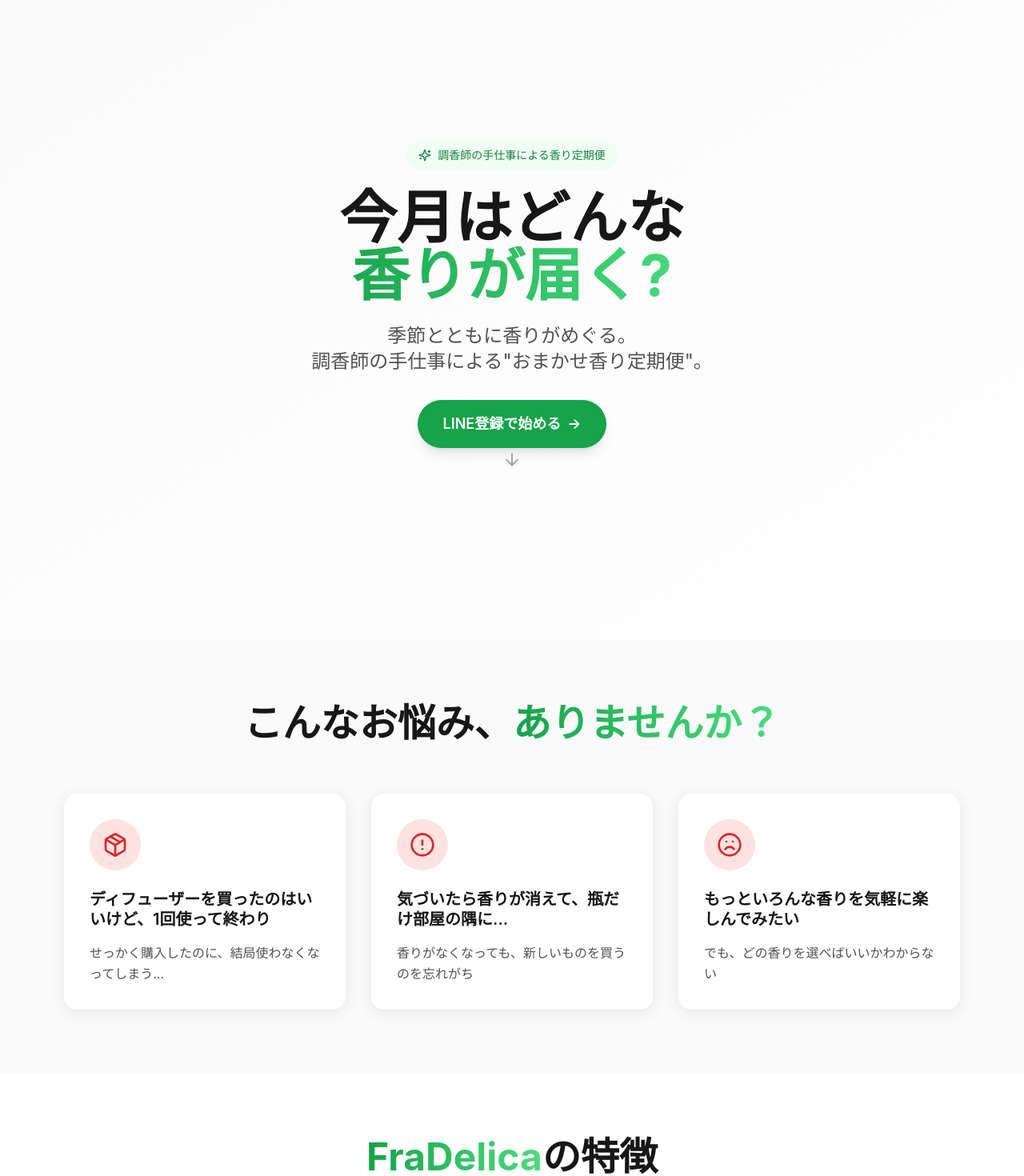
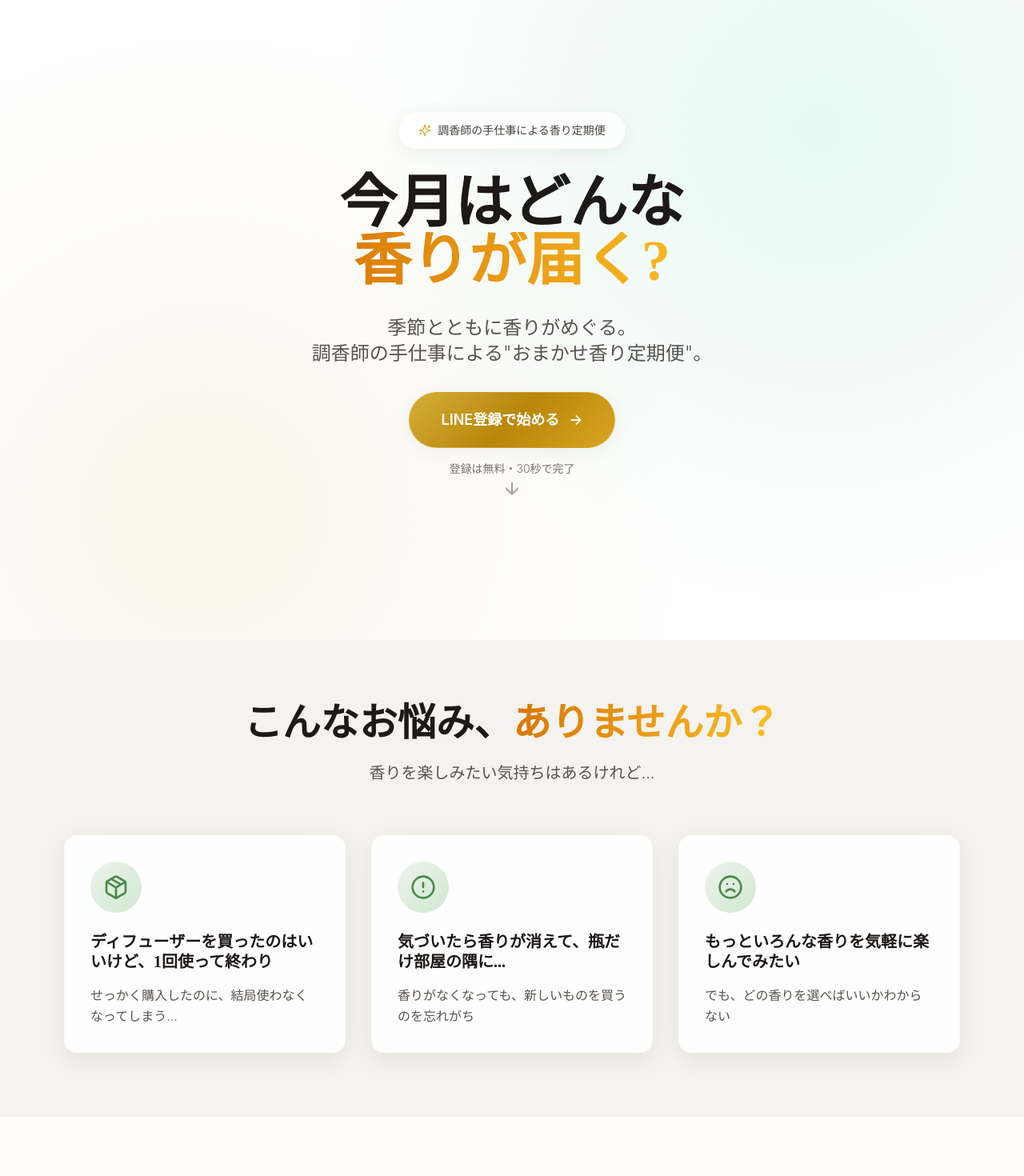
Before and after one commit to miyazakikna/fradelica-lp, a Next.js app: page / in a window 1280 px wide. Shown: the top 1470 px of the page at 80% size. Built offline with nearby package versions, Linux system fonts and the light colour scheme.

Commit message:
first commit

```diff
--- a/src/app/globals.css
+++ b/src/app/globals.css
@@ -2,7 +2,7 @@
 @tailwind components;
 @tailwind utilities;
 
-@import url('https://fonts.googleapis.com/css2?family=Inter:wght@300;400;500;600;700&display=swap');
+@import url('https://fonts.googleapis.com/css2?family=Inter:wght@300;400;500;600;700&family=Playfair+Display:wght@400;500;600;700&display=swap');
 
 @layer base {
   html {
@@ -11,23 +11,96 @@
 
   body {
     font-family: 'Inter', sans-serif;
+    background-color: #faf9f7;
   }
 }
 
 @layer components {
   .gradient-text {
-    @apply bg-gradient-to-r from-primary-600 to-primary-400 bg-clip-text text-transparent;
+    @apply bg-gradient-to-r from-amber-600 to-amber-400 bg-clip-text text-transparent;
+  }
+
+  .gradient-text-green {
+    @apply bg-gradient-to-r from-emerald-600 to-emerald-400 bg-clip-text text-transparent;
   }
 
   .glass-effect {
-    @apply backdrop-blur-sm bg-white/80 border border-white/20;
+    @apply backdrop-blur-md bg-white/90 border border-amber-100/30;
+    box-shadow: 0 8px 32px rgba(0, 0, 0, 0.08);
   }
 
   .shadow-soft {
-    box-shadow: 0 4px 20px rgba(0, 0, 0, 0.08);
+    box-shadow: 0 4px 24px rgba(0, 0, 0, 0.06);
+  }
+
+  .shadow-luxury {
+    box-shadow: 0 8px 40px rgba(180, 83, 9, 0.15);
   }
 
   .shadow-glow {
-    box-shadow: 0 0 30px rgba(34, 197, 94, 0.2);
+    box-shadow: 0 0 30px rgba(180, 83, 9, 0.3);
+  }
+
+  .bg-cream {
+    background-color: #faf9f7;
+  }
+
+  .bg-warm-beige {
+    background-color: #f5f3f0;
+  }
+
+  .bg-soft-beige {
+    background-color: #f8f6f3;
+  }
+
+  .text-charcoal {
+    color: #2d2926;
+  }
+
+  .text-warm-gray {
+    color: #6b6862;
+  }
+
+  .border-beige {
+    border-color: #e8e4df;
+  }
+
+  .animate-float {
+    animation: float 6s ease-in-out infinite;
+  }
+
+  .animate-float-delayed {
+    animation: float 6s ease-in-out infinite;
+    animation-delay: 2s;
+  }
+
+  @keyframes float {
+
+    0%,
+    100% {
+      transform: translateY(0px);
+    }
+
+    50% {
+      transform: translateY(-15px);
+    }
+  }
+
+  .luxury-gradient {
+    background: linear-gradient(135deg, #faf9f7 0%, #f5f3f0 50%, #f0ede8 100%);
+  }
+
+  .gold-gradient {
+    background: linear-gradient(135deg, #d4af37 0%, #b8860b 50%, #daa520 100%);
+  }
+
+  .green-gradient {
+    background: linear-gradient(135deg, #10b981 0%, #059669 50%, #047857 100%);
+  }
+
+  .hero-pattern {
+    background-image:
+      radial-gradient(circle at 20% 80%, rgba(212, 175, 55, 0.1) 0%, transparent 50%),
+      radial-gradient(circle at 80% 20%, rgba(16, 185, 129, 0.1) 0%, transparent 50%);
   }
 }
--- a/src/components/Features.tsx
+++ b/src/components/Features.tsx
@@ -23,8 +23,28 @@ const features = [
 
 export default function Features() {
   return (
-    <section className="py-20 bg-white">
-      <div className="max-w-6xl mx-auto px-4">
+    <section className="py-20 bg-cream-50 relative overflow-hidden">
+      {/* Background Elements */}
+      {/* <div className="absolute inset-0">
+        <div className="absolute top-1/4 left-1/4 w-32 h-32 bg-gradient-to-br from-gold-200/25 to-gold-300/20 rounded-full blur-2xl animate-float"></div>
+        <div className="absolute bottom-1/4 right-1/4 w-40 h-40 bg-gradient-to-br from-sage-200/25 to-sage-300/20 rounded-full blur-2xl animate-float-delayed"></div>
+      </div> */}
+
+      {/* Decorative Botanical Elements */}
+      {/* <div className="absolute top-10 right-10 opacity-15">
+        <div className="flex space-x-2">
+          <div className="w-3 h-12 bg-sage-400 rounded-full"></div>
+          <div className="w-3 h-16 bg-sage-500 rounded-full"></div>
+          <div className="w-3 h-14 bg-sage-400 rounded-full"></div>
+        </div>
+        <div className="flex justify-center mt-1 space-x-1">
+          <div className="w-2 h-2 bg-gold-400 rounded-full"></div>
+          <div className="w-2 h-2 bg-gold-500 rounded-full"></div>
+          <div className="w-2 h-2 bg-gold-400 rounded-full"></div>
+        </div>
+      </div> */}
+
+      <div className="relative z-10 max-w-6xl mx-auto px-4">
         <motion.div
           initial={{ opacity: 0, y: 30 }}
           whileInView={{ opacity: 1, y: 0 }}
@@ -32,10 +52,10 @@ export default function Features() {
           viewport={{ once: true }}
           className="text-center mb-16"
         >
-          <h2 className="text-4xl md:text-5xl font-bold text-gray-900 mb-6">
+          <h2 className="text-4xl md:text-5xl font-serif font-bold text-charcoal-900 mb-6">
             <span className="gradient-text">FraDelica</span>の特徴
           </h2>
-          <p className="text-xl text-gray-600 max-w-3xl mx-auto">
+          <p className="text-xl text-charcoal-600 max-w-3xl mx-auto font-light">
             香りのプロが厳選した、あなただけの香り体験をお届けします
           </p>
         </motion.div>
@@ -48,20 +68,39 @@ export default function Features() {
               whileInView={{ opacity: 1, y: 0 }}
               transition={{ duration: 0.6, delay: index * 0.2 }}
               viewport={{ once: true }}
-              className="group text-center p-8 rounded-2xl hover:bg-primary-50 transition-all duration-300"
+              className="group text-center p-8 glass-effect rounded-2xl hover:shadow-luxury transition-all duration-500"
             >
-              <div className="w-20 h-20 bg-primary-100 group-hover:bg-primary-200 rounded-full flex items-center justify-center mx-auto mb-6 transition-colors duration-300">
-                <feature.icon className="w-10 h-10 text-primary-600" />
+              <div className="w-20 h-20 bg-gradient-to-br from-gold-100 to-gold-200 group-hover:from-gold-200 group-hover:to-gold-300 rounded-full flex items-center justify-center mx-auto mb-6 transition-all duration-300 shadow-soft">
+                <feature.icon className="w-10 h-10 text-gold-700 group-hover:scale-110 transition-transform duration-300" />
               </div>
-              <h3 className="text-2xl font-semibold text-gray-900 mb-4">
+              <h3 className="text-2xl font-semibold text-charcoal-900 mb-4 font-serif">
                 {feature.title}
               </h3>
-              <p className="text-gray-600 leading-relaxed">
+              <p className="text-charcoal-600 leading-relaxed font-light">
                 {feature.description}
               </p>
             </motion.div>
           ))}
         </div>
+
+        {/* Additional Visual Elements */}
+        {/* <motion.div
+          initial={{ opacity: 0, scale: 0.8 }}
+          whileInView={{ opacity: 1, scale: 1 }}
+          transition={{ duration: 0.8, delay: 0.6 }}
+          viewport={{ once: true }}
+          className="mt-16 flex justify-center items-center space-x-8 opacity-30"
+        >
+          <div className="w-12 h-18 bg-gradient-to-b from-gold-300 to-gold-500 rounded-t-full rounded-b-lg shadow-soft">
+            <div className="w-3 h-3 bg-gold-600 rounded-full mx-auto mt-1"></div>
+          </div>
+          <div className="w-10 h-16 bg-gradient-to-b from-sage-300 to-sage-500 rounded-t-full rounded-b-lg shadow-soft">
+            <div className="w-2 h-2 bg-sage-600 rounded-full mx-auto mt-1"></div>
+          </div>
+          <div className="w-14 h-20 bg-gradient-to-b from-cream-300 to-cream-500 rounded-t-full rounded-b-lg shadow-soft">
+            <div className="w-4 h-4 bg-cream-600 rounded-full mx-auto mt-1"></div>
+          </div>
+        </motion.div> */}
       </div>
     </section>
   )
--- a/src/components/Hero.tsx
+++ b/src/components/Hero.tsx
@@ -5,7 +5,7 @@ import { Sparkles, ArrowDown } from 'lucide-react'
 
 export default function Hero() {
   return (
-    <section className="relative min-h-screen flex items-center justify-center overflow-hidden bg-gradient-to-br from-gray-50 to-white">
+    <section className="relative min-h-screen flex items-center justify-center overflow-hidden luxury-gradient hero-pattern">
       <div className="relative z-10 max-w-6xl mx-auto px-4 text-center">
         <motion.div
           initial={{ opacity: 0, y: 30 }}
@@ -13,17 +13,17 @@ export default function Hero() {
           transition={{ duration: 0.8 }}
           className="mb-8"
         >
-          <div className="inline-flex items-center gap-2 px-4 py-2 bg-primary-50 rounded-full text-primary-700 text-sm font-medium mb-6">
-            <Sparkles className="w-4 h-4" />
+          <div className="inline-flex items-center gap-2 px-6 py-3 glass-effect rounded-full text-charcoal-700 text-sm font-medium mb-8 shadow-soft">
+            <Sparkles className="w-4 h-4 text-gold-600" />
             調香師の手仕事による香り定期便
           </div>
 
-          <h1 className="text-5xl md:text-7xl font-bold text-gray-900 mb-6 leading-tight">
+          <h1 className="text-5xl md:text-7xl font-serif font-bold text-charcoal-900 mb-8 leading-tight">
             今月はどんな
-            <span className="gradient-text block">香りが届く?</span>
+            <span className="gradient-text block font-serif">香りが届く?</span>
           </h1>
 
-          <p className="text-xl md:text-2xl text-gray-600 max-w-3xl mx-auto leading-relaxed">
+          <p className="text-xl md:text-2xl text-charcoal-600 max-w-3xl mx-auto leading-relaxed font-light">
             季節とともに香りがめぐる。<br />
             調香師の手仕事による"おまかせ香り定期便"。
           </p>
@@ -35,10 +35,14 @@ export default function Hero() {
           transition={{ duration: 0.8, delay: 0.3 }}
           className="mb-16"
         >
-          <button className="group bg-primary-600 hover:bg-primary-700 text-white px-8 py-4 rounded-full text-lg font-semibold transition-all duration-300 shadow-lg hover:shadow-glow transform hover:scale-105">
+          <button className="group gold-gradient hover:shadow-luxury text-white px-10 py-5 rounded-full text-lg font-semibold transition-all duration-500 shadow-soft hover:scale-105 border border-gold-300/20">
             LINE登録で始める
-            <span className="ml-2 group-hover:translate-x-1 transition-transform duration-300">→</span>
+            <span className="ml-3 group-hover:translate-x-1 transition-transform duration-300">→</span>
           </button>
+
+          <p className="text-charcoal-500 text-sm mt-4 font-light">
+            登録は無料・30秒で完了
+          </p>
         </motion.div>
 
         <motion.div
@@ -47,7 +51,7 @@ export default function Hero() {
           transition={{ duration: 1, delay: 0.6 }}
           className="absolute bottom-8 left-1/2 transform -translate-x-1/2"
         >
-          <ArrowDown className="w-6 h-6 text-gray-400 animate-bounce" />
+          <ArrowDown className="w-6 h-6 text-charcoal-400 animate-bounce" />
         </motion.div>
       </div>
     </section>
--- a/src/components/Problems.tsx
+++ b/src/components/Problems.tsx
@@ -23,8 +23,9 @@ const problems = [
 
 export default function Problems() {
   return (
-    <section className="py-20 bg-gray-50">
-      <div className="max-w-6xl mx-auto px-4">
+    <section className="py-20 bg-warm-beige relative overflow-hidden">
+
+      <div className="relative z-10 max-w-6xl mx-auto px-4">
         <motion.div
           initial={{ opacity: 0, y: 30 }}
           whileInView={{ opacity: 1, y: 0 }}
@@ -32,10 +33,13 @@ export default function Problems() {
           viewport={{ once: true }}
           className="text-center mb-16"
         >
-          <h2 className="text-4xl md:text-5xl font-bold text-gray-900 mb-6">
+          <h2 className="text-4xl md:text-5xl font-serif font-bold text-charcoal-900 mb-6">
             こんなお悩み、
             <span className="gradient-text">ありませんか？</span>
           </h2>
+          <p className="text-xl text-charcoal-600 font-light">
+            香りを楽しみたい気持ちはあるけれど...
+          </p>
         </motion.div>
 
         <div className="grid md:grid-cols-3 gap-8">
@@ -46,15 +50,15 @@ export default function Problems() {
               whileInView={{ opacity: 1, y: 0 }}
               transition={{ duration: 0.6, delay: index * 0.2 }}
               viewport={{ once: true }}
-              className="bg-white p-8 rounded-2xl shadow-soft hover:shadow-lg transition-all duration-300"
+              className="glass-effect p-8 rounded-2xl hover:shadow-luxury transition-all duration-500 group"
             >
-              <div className="w-16 h-16 bg-red-100 rounded-full flex items-center justify-center mb-6">
-                <problem.icon className="w-8 h-8 text-red-600" />
+              <div className="w-16 h-16 bg-gradient-to-br from-sage-100 to-sage-200 rounded-full flex items-center justify-center mb-6 group-hover:scale-110 transition-transform duration-300">
+                <problem.icon className="w-8 h-8 text-sage-600" />
               </div>
-              <h3 className="text-xl font-semibold text-gray-900 mb-4 leading-tight">
+              <h3 className="text-xl font-semibold text-charcoal-900 mb-4 leading-tight font-serif">
                 {problem.title}
               </h3>
-              <p className="text-gray-600 leading-relaxed">
+              <p className="text-charcoal-600 leading-relaxed font-light">
                 {problem.description}
               </p>
             </motion.div>
--- a/tailwind.config.ts
+++ b/tailwind.config.ts
@@ -9,6 +9,59 @@ const config: Config = {
   theme: {
     extend: {
       colors: {
+        // Beige & Cream系
+        cream: {
+          50: '#fefdfb',
+          100: '#faf9f7',
+          200: '#f5f3f0',
+          300: '#f0ede8',
+          400: '#e8e4df',
+          500: '#ddd7d0',
+          600: '#c9c0b6',
+          700: '#a8998c',
+          800: '#8a7b6e',
+          900: '#6b5f55',
+        },
+        // Soft Green系
+        sage: {
+          50: '#f7f9f7',
+          100: '#ecf4ec',
+          200: '#d1e7d1',
+          300: '#a8d5a8',
+          400: '#7abd7a',
+          500: '#5a9e5a',
+          600: '#4a8a4a',
+          700: '#3d733d',
+          800: '#335c33',
+          900: '#2a4b2a',
+        },
+        // Gold & Amber系
+        gold: {
+          50: '#fefcf3',
+          100: '#fdf7e0',
+          200: '#f9e8b8',
+          300: '#f4d787',
+          400: '#eec351',
+          500: '#e6b02e',
+          600: '#d4af37',
+          700: '#b8860b',
+          800: '#956a0c',
+          900: '#7a5a0e',
+        },
+        // Charcoal & Gray系
+        charcoal: {
+          50: '#fafafa',
+          100: '#f5f5f4',
+          200: '#e7e5e4',
+          300: '#d6d3d1',
+          400: '#a8a29e',
+          500: '#78716c',
+          600: '#57534e',
+          700: '#44403c',
+          800: '#292524',
+          900: '#1c1917',
+        },
+        // Primary colors (ソフトグリーン)
         primary: {
           50: '#f0fdf4',
           100: '#dcfce7',
@@ -21,26 +74,29 @@ const config: Config = {
           800: '#166534',
           900: '#14532d',
         },
-        gray: {
-          50: '#fafafa',
-          100: '#f5f5f5',
-          200: '#e5e5e5',
-          300: '#d4d4d4',
-          400: '#a3a3a3',
-          500: '#737373',
-          600: '#525252',
-          700: '#404040',
-          800: '#262626',
-          900: '#171717',
+        // Secondary colors (ゴールド)
+        secondary: {
+          50: '#fefcf3',
+          100: '#fdf7e0',
+          200: '#f9e8b8',
+          300: '#f4d787',
+          400: '#eec351',
+          500: '#e6b02e',
+          600: '#d4af37',
+          700: '#b8860b',
+          800: '#956a0c',
+          900: '#7a5a0e',
         }
       },
       fontFamily: {
         sans: ['Inter', 'system-ui', 'sans-serif'],
+        serif: ['Playfair Display', 'serif'],
       },
       animation: {
-        'fade-in': 'fadeIn 0.5s ease-in-out',
-        'slide-up': 'slideUp 0.5s ease-out',
+        'fade-in': 'fadeIn 0.6s ease-in-out',
+        'slide-up': 'slideUp 0.6s ease-out',
         'float': 'float 6s ease-in-out infinite',
+        'pulse-soft': 'pulseSoft 2s ease-in-out infinite',
       },
       keyframes: {
         fadeIn: {
@@ -48,12 +104,16 @@ const config: Config = {
           '100%': { opacity: '1' },
         },
         slideUp: {
-          '0%': { transform: 'translateY(20px)', opacity: '0' },
+          '0%': { transform: 'translateY(30px)', opacity: '0' },
           '100%': { transform: 'translateY(0)', opacity: '1' },
         },
         float: {
           '0%, 100%': { transform: 'translateY(0px)' },
           '50%': { transform: 'translateY(-20px)' },
+        },
+        pulseSoft: {
+          '0%, 100%': { opacity: '1' },
+          '50%': { opacity: '0.8' },
         },
       },
     },
```
